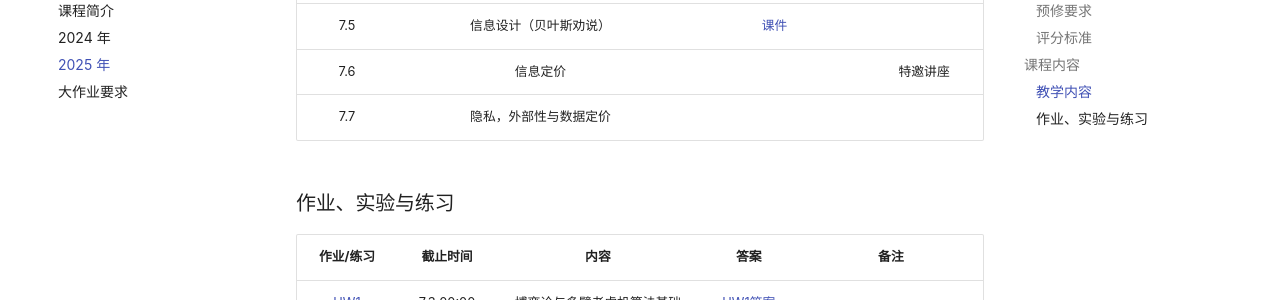
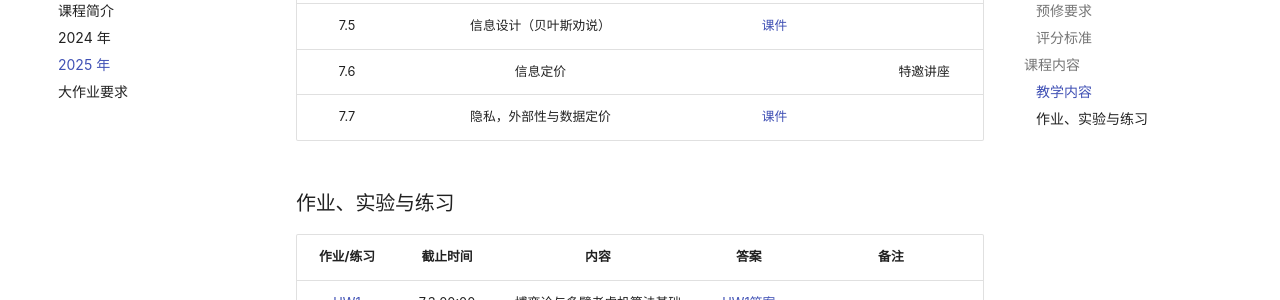
Before and after one commit to yhwu-is/Teach, an MkDocs documentation site: the page built from docs/ec/data_market/2025.md, in a window 1280 px wide and 900 px high, scrolled down 2221 px. Shown: the part 151-451 px from the top of the window. Built offline with MkDocs 1.6.1 and Material for MkDocs 9.7.7, drawn with Linux system fonts in a browser that asks for light colours; comment, search, counter and statistics services are not loaded.

Commit message:
docs:更新课件

```diff
--- a/docs/ec/data_market/2025.md
+++ b/docs/ec/data_market/2025.md
@@ -60,7 +60,7 @@
 | 7.4 | 数据版本化定价 | [课件](2024/lec03%20数据定价基础.pptx) |  |
 | 7.5 | 信息设计（贝叶斯劝说） | [课件](2025/25-lec10-persuasion.pdf) |  |
 | 7.6 | 信息定价 |  | 特邀讲座 |
-| 7.7 | 隐私，外部性与数据定价 |  |  |
+| 7.7 | 隐私，外部性与数据定价 | [课件](2025/25-lec12-misc.pdf) |  |
 
 ### 作业、实验与练习
 
```
Also changed, not shown: 1 other file.
